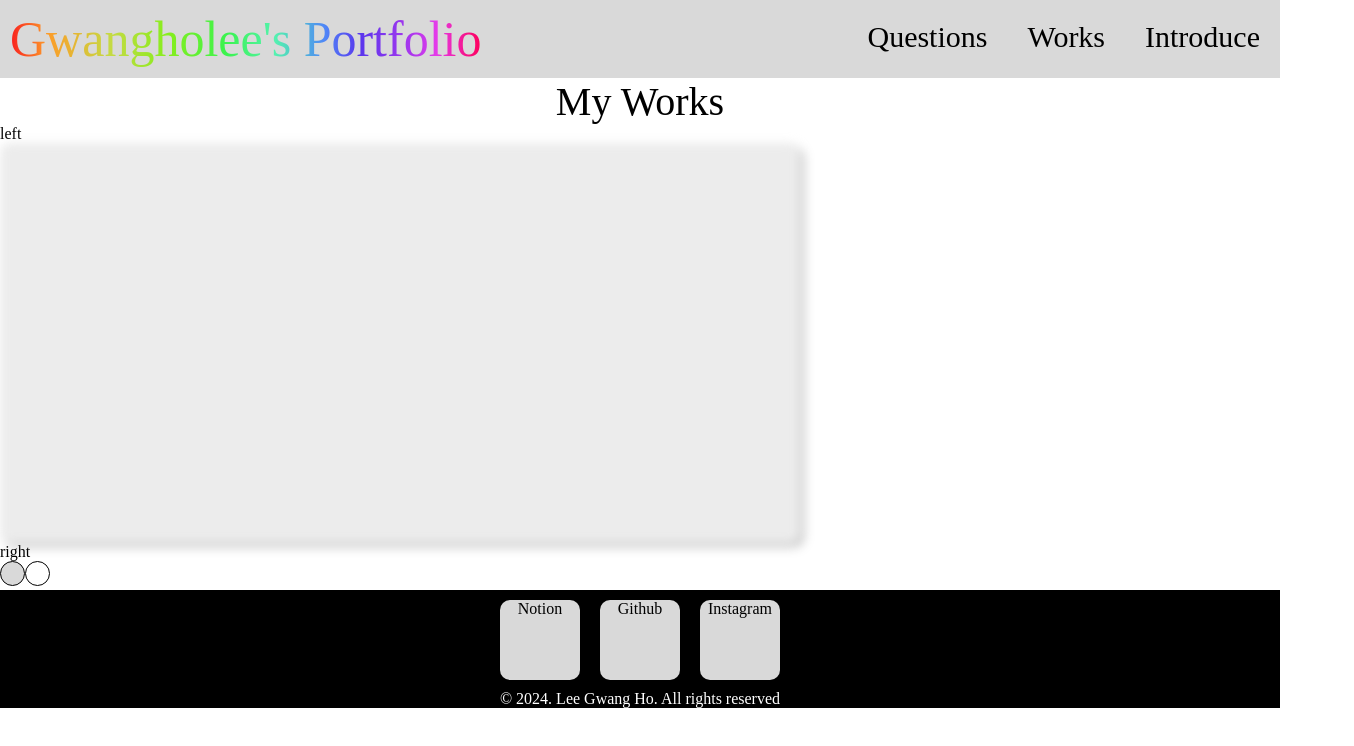
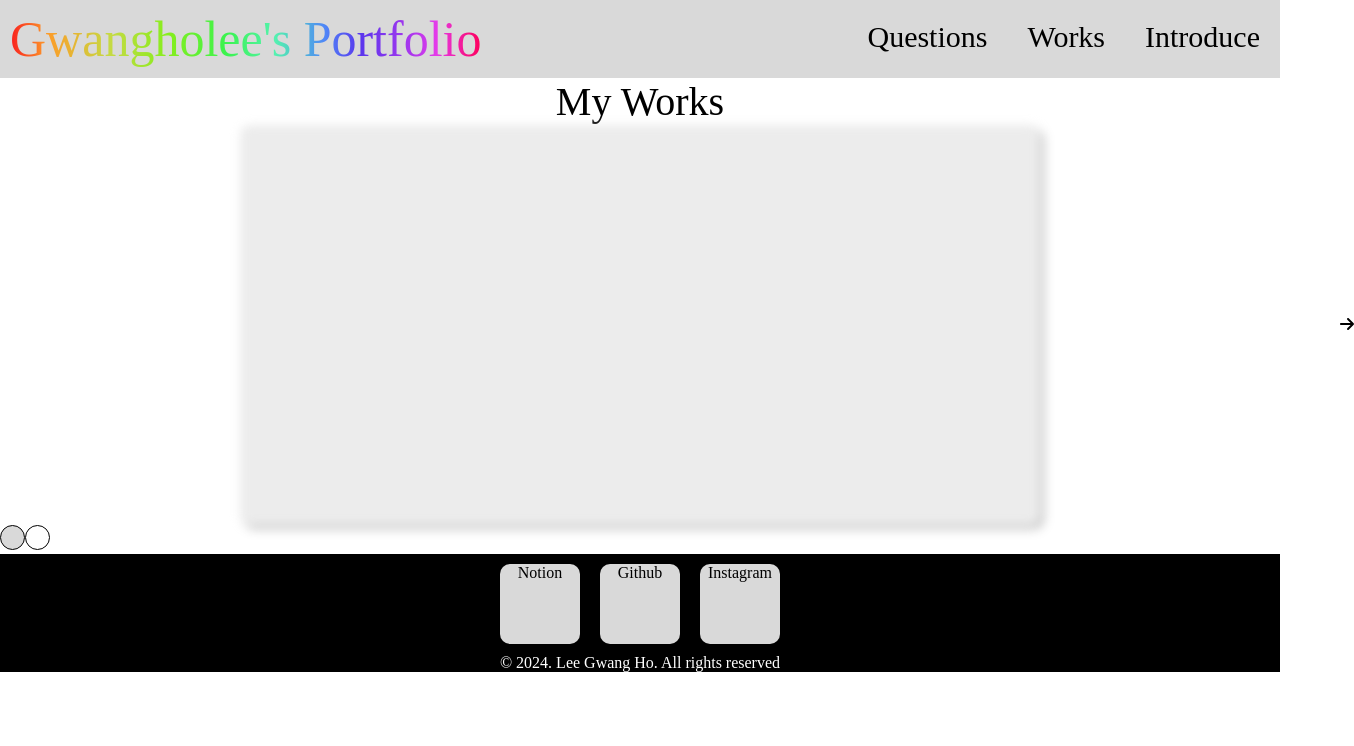
Before and after one commit to kwongholee/lgh_portfolio2, a Next.js app: page /work in a window 1280 px wide. Shown: the top 746 px of the page, 1354 px wide, since content can reach past the window. Built offline with nearby package versions, Linux system fonts and the light colour scheme.

Commit message:
24.02.01 feat - work page 디자인 수정

```diff
--- a/app/(routes)/work/page.js
+++ b/app/(routes)/work/page.js
@@ -2,13 +2,14 @@ import Arrowicon from "@/app/_components/(work)/Arrowicon";
 import Circleicon from "@/app/_components/(work)/Circleicon";
 import Contentbox from "@/app/_components/(work)/Contentbox";
 import Textbox from "@/app/_components/Textbox";
+import style from '../../../styles/work.module.css';
 
 export default function Work() {
   return(
     <div>
       <Textbox  english={"My Works"}></Textbox>
 
-      <div>
+      <div className={style.workContentBox}>
         <Arrowicon direction={"Left"}></Arrowicon>
         <Contentbox></Contentbox>
         <Arrowicon direction={"Right"}></Arrowicon>
--- a/app/_components/(work)/Arrowicon.js
+++ b/app/_components/(work)/Arrowicon.js
@@ -1,5 +1,7 @@
 'use client';
 
+import { faArrowLeft, faArrowRight } from "@fortawesome/free-solid-svg-icons";
+import { FontAwesomeIcon } from "@fortawesome/react-fontawesome";
 import { useEffect, useState } from "react"
 
 export default function Arrowicon(props) {
@@ -12,7 +14,9 @@ export default function Arrowicon(props) {
   return(
     <div>
       {
-        direction == "Left" ? <div>left</div> : <div>right</div>
+        direction == "Left"
+        ? <FontAwesomeIcon icon={faArrowLeft} style={{cursor: "pointer"}} />
+        : <FontAwesomeIcon icon={faArrowRight} style={{cursor: "pointer"}} />
       }
     </div>
   )
--- a/styles/work.module.css
+++ b/styles/work.module.css
@@ -7,3 +7,11 @@
   box-shadow: 4px 4px 4px 0px rgba(0, 0, 0, 0.25);
   filter: blur(5px);
 }
+
+.workContentBox {
+  display: grid;
+  justify-content: center;
+  align-items: center;
+  grid-template-columns: repeat(3, auto);
+  gap: 300px;
+}
```
